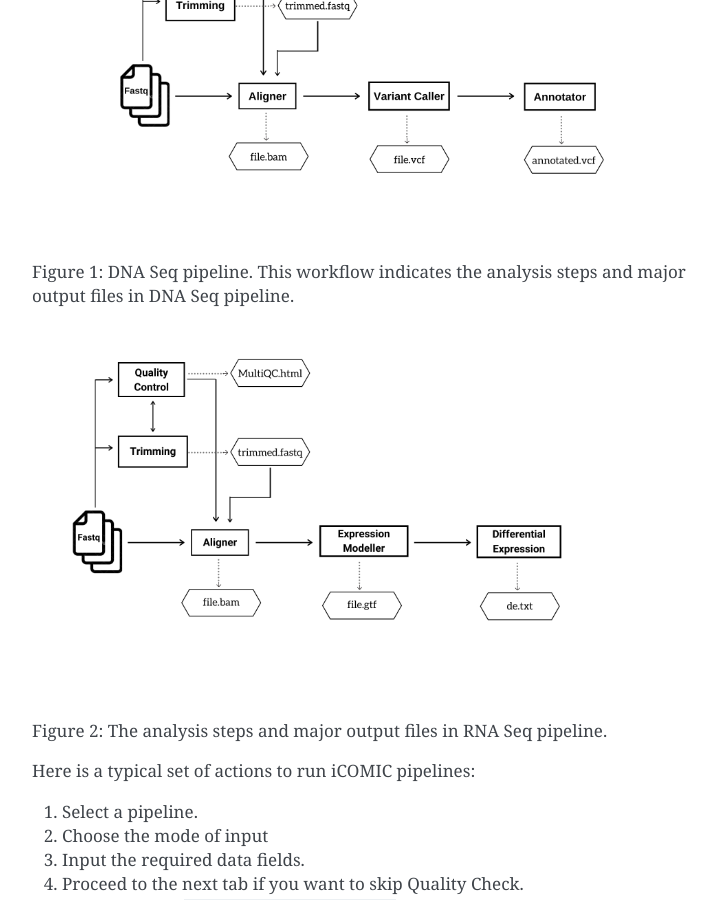
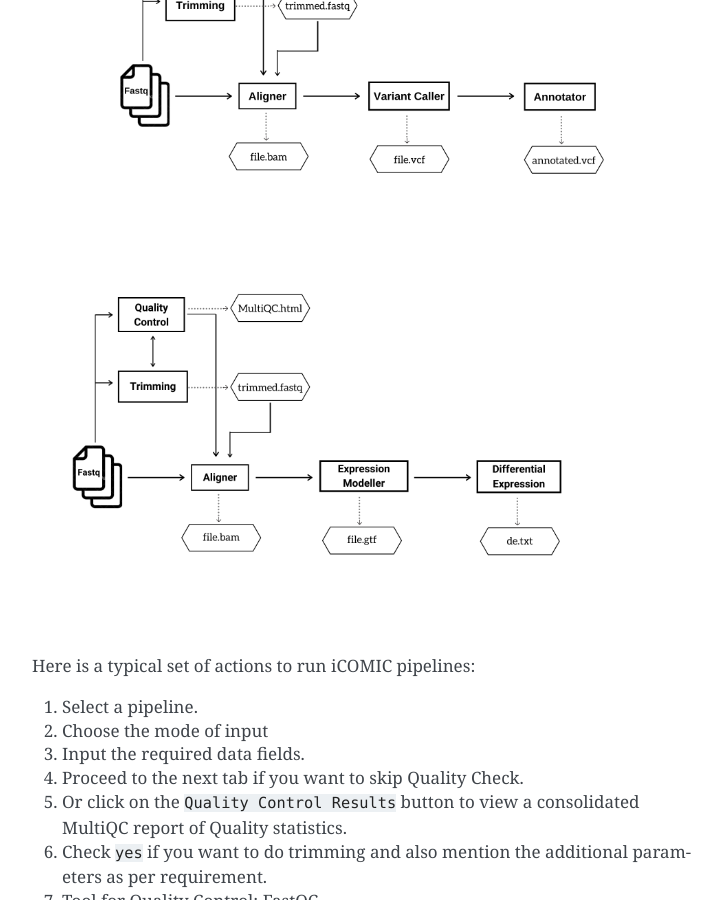
Before and after one commit to anjanaanilkumar1289/iCOMIC_doc, a Sphinx documentation site: the page built from docs/getting_started.md, in a window 1280 px wide and 900 px high, scrolled down 2482 px. Shown: the whole window, without its empty margins (388-1110 px from the left). Built offline with Sphinx 7.4.7, drawn with Linux system fonts in a browser that asks for light colours.

Commit message:
Update getting_started.md

```diff
--- a/docs/getting_started.md
+++ b/docs/getting_started.md
@@ -84,14 +84,14 @@
 
 The user will have the freedom to choose any possible combination of tools. Figure 1 and 2 depicts the basic steps and outputs involved in DNA-Seq and RNA-Seq pipelines respectively.
 
-![Figure 1: DNA Seq pipeline](https://github.com/anjanaanilkumar1289/iCOMIC_doc/blob/master/docs/dnaseq.png)
+![ Figure 1: DNA Seq pipeline. This workflow indicates the analysis steps and major output files in DNA Seq pipeline. ](https://github.com/anjanaanilkumar1289/iCOMIC_doc/blob/master/docs/dnaseq.png?raw=true)
 
 
-Figure 1: DNA Seq pipeline. This workflow indicates the analysis steps and major output files in DNA Seq pipeline.
 
-![enter image description here](https://github.com/anjanaanilkumar1289/iCOMIC_doc/blob/master/docs/rnaseq.png)
 
-Figure 2: The analysis steps and major output files in RNA Seq pipeline.
+![ Figure 2: The analysis steps and major output files in RNA Seq pipeline. ](https://github.com/anjanaanilkumar1289/iCOMIC_doc/blob/master/docs/rnaseq.png?raw=true)
+
+
 
 Here is a typical set of actions to run iCOMIC pipelines:
 1. Select a pipeline.
```
